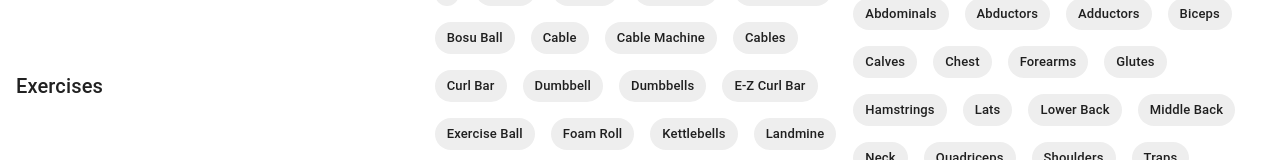
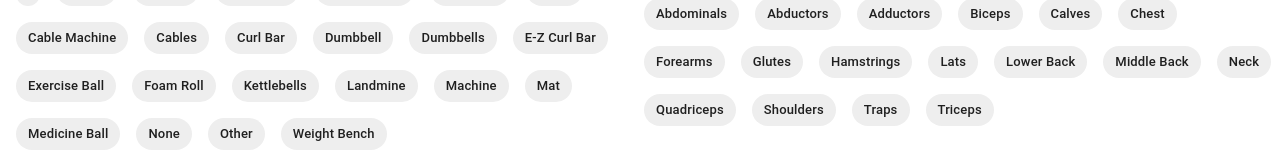
Before and after one commit to beaunus/beaunus.com, a Next.js app: page /exercise in a window 1280 px wide. Shown: the part 155-315 px from the top of the page. Built offline with nearby package versions, Linux system fonts and the light colour scheme; no server answers.

Commit message:
feature: simplify toolbar

```diff
--- a/pages/exercise/index.tsx
+++ b/pages/exercise/index.tsx
@@ -160,14 +160,6 @@ export default function EnhancedTable() {
 	function EnhancedTableToolbar() {
 		return (
 			<Toolbar sx={{ pl: { sm: 2 }, pr: { sm: 1, xs: 1 } }}>
-				<Typography
-					component="div"
-					id="tableTitle"
-					sx={{ flex: "1 1 100%" }}
-					variant="h6"
-				>
-					Exercises
-				</Typography>
 				<Typography
 					component="div"
 					display="flex"
```
